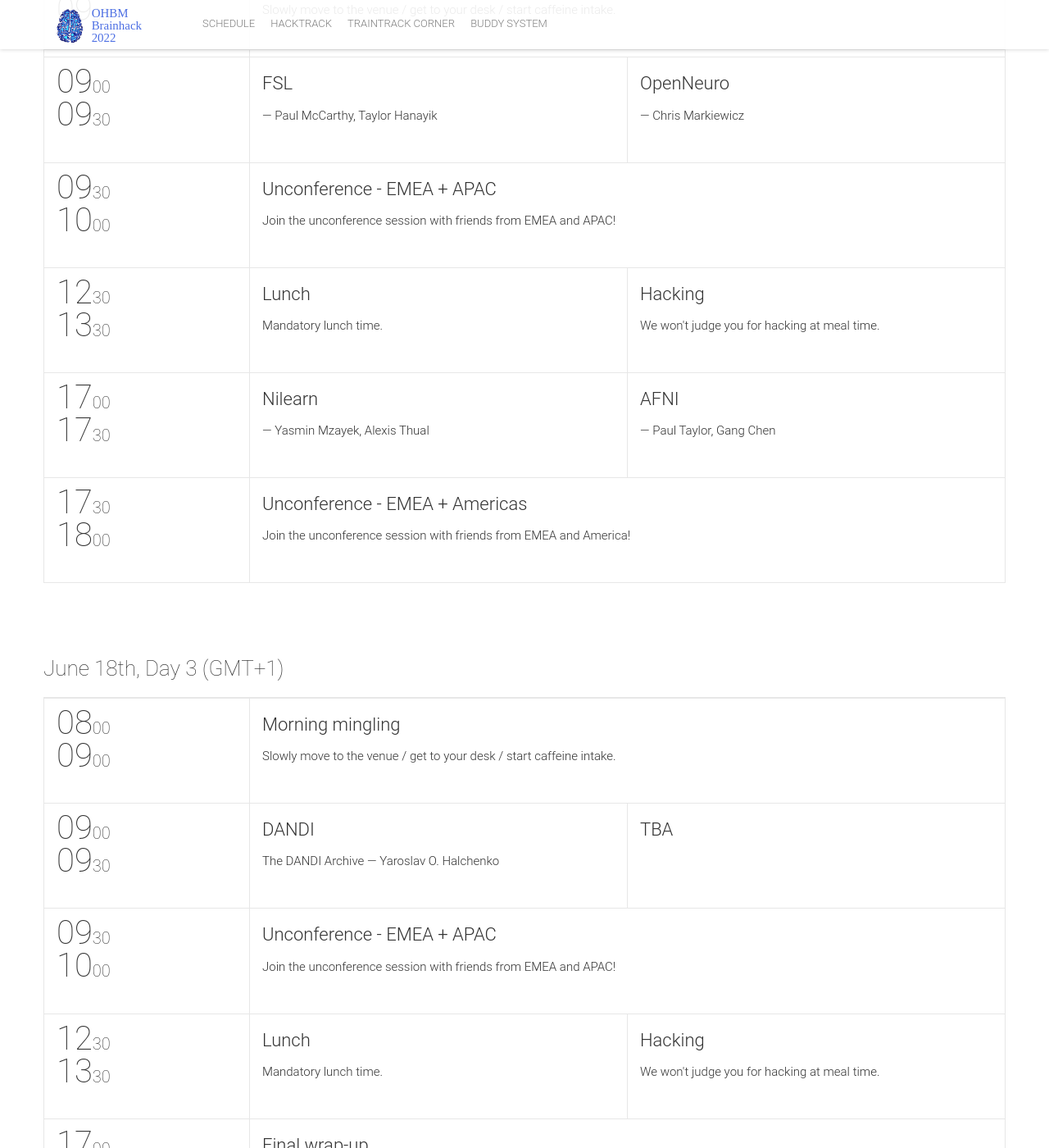
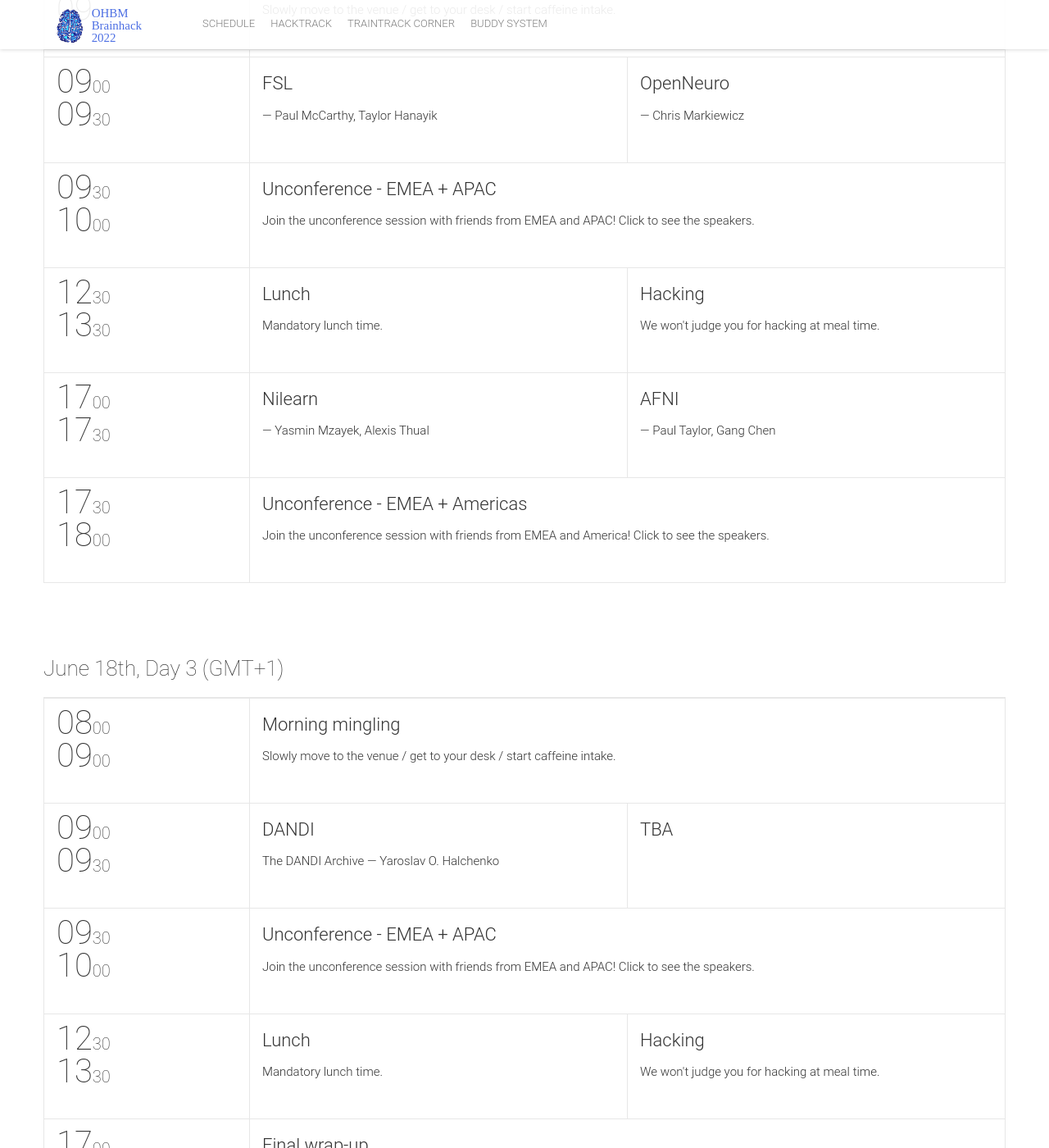
Before and after one commit to ohbm/hackathon2022, a Jekyll site: the page built from schedule/emea.html, in a window 1280 px wide and 1400 px high, scrolled down 1887 px. Shown: the whole window at 82% size. Built offline with Jekyll 4.4.1, drawn with Linux system fonts in a browser that asks for light colours; nearby versions of some CDN libraries.

```diff
--- a/_config.yml
+++ b/_config.yml
@@ -69,6 +69,9 @@
 typeoutTextValues: '"June 16-18th, 2022", "Hybrid", ""'
 typeoutFallback: ""
 heroButtons:
+   - {link: "https://docs.google.com/presentation/d/1slod-8FP9cDMS7yG7rVy3viIh3ugqXl0pn8aR1uvlFY/edit#slide=id.g1351f09fa8b_0_0", text: "Where are the projects?"}
+   - {link: "https://docs.google.com/spreadsheets/d/1YO-Vyks3Tvw2-lYVxd_kg9Zb5N5vGl4b1N3aimo5U-A/edit#gid=0", text: "Unconference sign up!"}
+
    - {link: "https://www.humanbrainmapping.org/i4a/pages/index.cfm?pageid=4073", text: "Register"}
   #  - {link: "#about", text: "What is it"}
    - {link: "https://github.com/ohbm/hackathon2022/issues/new/choose", text: "Submit your project"}
--- a/_data/sessions.yml
+++ b/_data/sessions.yml
@@ -194,7 +194,7 @@
   title: "Unconference - EMEA + Americas"
   place: "Queen Margrat Union / Discord"
   discord_channel: stage
-  description: "Join the unconference session with friends from EMEA and America!"
+  description: "Join the unconference session with friends from EMEA and America! Click to see the speakers."
   long_description: >
     Chris+Alejandro — BIDS Stats</br>
     Sebastian Urchs — Neurobagel: subject level cohort search across datasets</br>
@@ -205,7 +205,7 @@
   title: "Unconference - EMEA + APAC"
   place: "Queen Margrat Union / Discord"
   discord_channel: stage
-  description: "Join the unconference session with friends from EMEA and APAC!"
+  description: "Join the unconference session with friends from EMEA and APAC! Click to see the speakers."
   long_description: >
     Ghislain Vaillant — Are BIDS derivatives specifications exhaustive enough?</br>
     Pradeep Reddy Raamana — niQC: MR sequence Protocol compliance</br>
```
